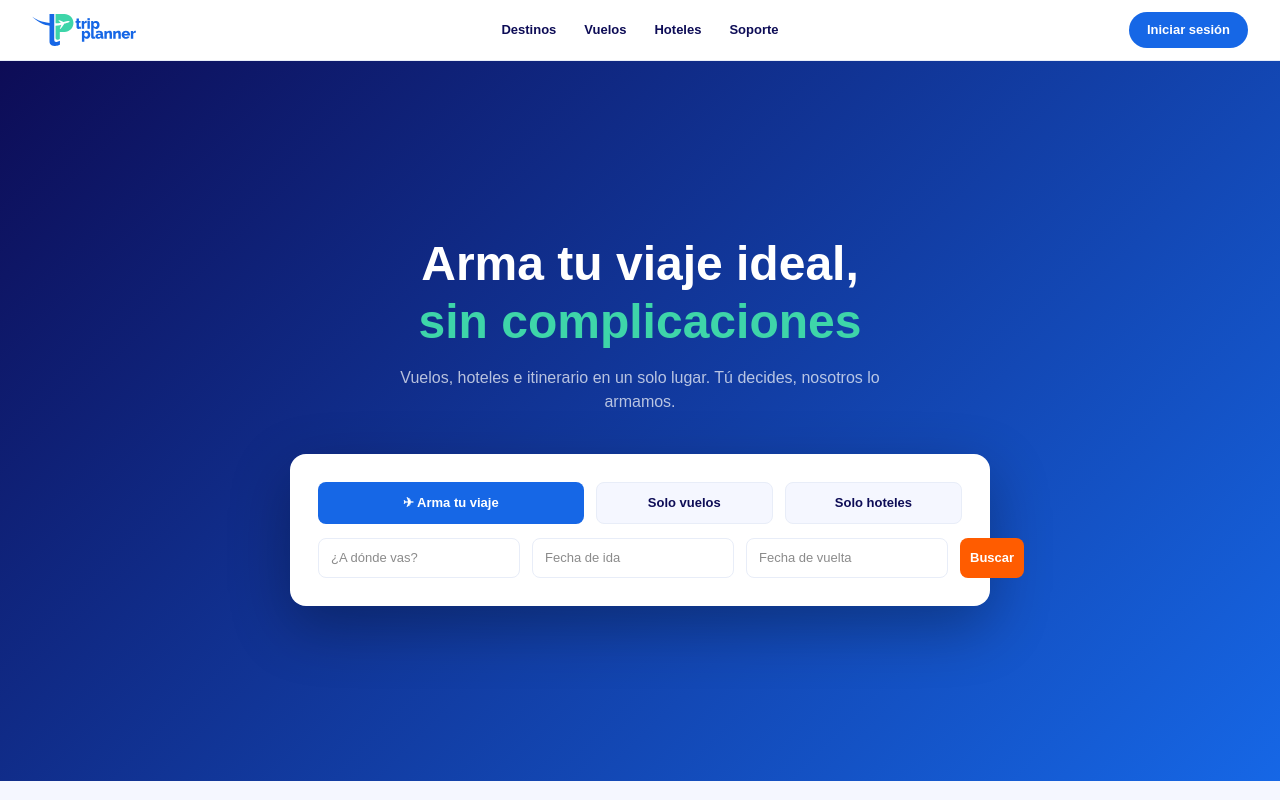
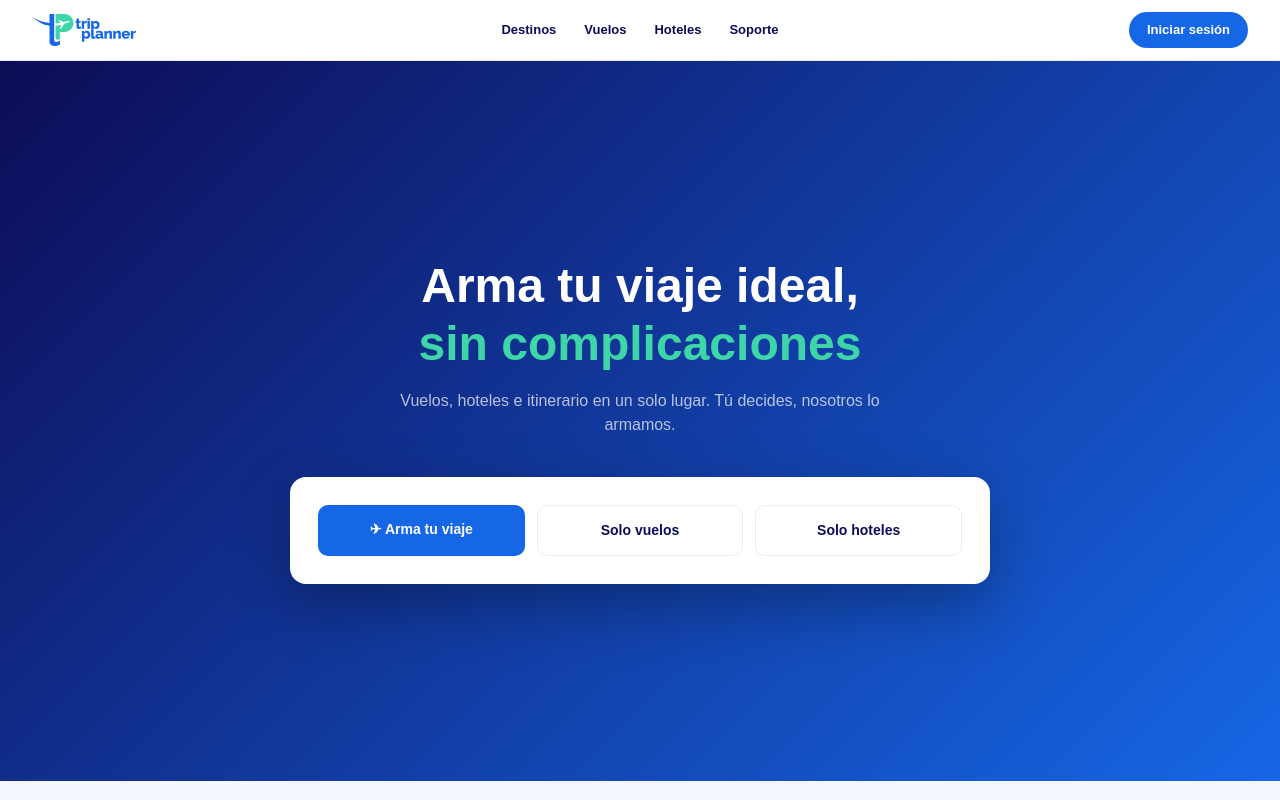
Before and after one commit to barreradionisio/trip-planner, a Next.js app: page / in a window 1280 px wide. Shown: the top 800 px of the page. Built offline with nearby package versions, Linux system fonts and the light colour scheme.

Commit message:
landing page simplificada sin buscador

```diff
--- a/app/page.tsx
+++ b/app/page.tsx
@@ -1,19 +1,20 @@
 "use client";
 
 import Logo from "./components/Logo";
+import Link from "next/link";
 
 export default function Home() {
   return (
     <main>
       <nav style={{background:"#fff", padding:"12px 32px", display:"flex", alignItems:"center", justifyContent:"space-between", borderBottom:"1px solid #e8edf8", position:"relative"}}>
-        <Logo variant="color" />
+        <Link href="/"><Logo variant="color" /></Link>
         <div style={{position:"absolute", left:"50%", transform:"translateX(-50%)", display:"flex", gap:"28px", alignItems:"center"}}>
-          <a href="#" style={{fontSize:"13px", color:"#0D0C56", textDecoration:"none", fontWeight:"600"}}>Destinos</a>
-          <a href="#" style={{fontSize:"13px", color:"#0D0C56", textDecoration:"none", fontWeight:"600"}}>Vuelos</a>
-          <a href="#" style={{fontSize:"13px", color:"#0D0C56", textDecoration:"none", fontWeight:"600"}}>Hoteles</a>
-          <a href="#" style={{fontSize:"13px", color:"#0D0C56", textDecoration:"none", fontWeight:"600"}}>Soporte</a>
+          <Link href="/destinos" style={{fontSize:"13px", color:"#0D0C56", textDecoration:"none", fontWeight:"600"}}>Destinos</Link>
+          <Link href="/vuelos" style={{fontSize:"13px", color:"#0D0C56", textDecoration:"none", fontWeight:"600"}}>Vuelos</Link>
+          <Link href="/hospedaje" style={{fontSize:"13px", color:"#0D0C56", textDecoration:"none", fontWeight:"600"}}>Hoteles</Link>
+          <Link href="/soporte" style={{fontSize:"13px", color:"#0D0C56", textDecoration:"none", fontWeight:"600"}}>Soporte</Link>
         </div>
-        <a href="#" style={{fontSize:"13px", background:"#1667E6", color:"#fff", textDecoration:"none", fontWeight:"700", padding:"8px 18px", borderRadius:"50px"}}>Iniciar sesión</a>
+        <Link href="/login" style={{fontSize:"13px", background:"#1667E6", color:"#fff", textDecoration:"none", fontWeight:"700", padding:"8px 18px", borderRadius:"50px"}}>Iniciar sesión</Link>
       </nav>
 
       <section style={{background:"linear-gradient(135deg,#0D0C56,#1667E6)", minHeight:"90vh", display:"flex", flexDirection:"column", alignItems:"center", justifyContent:"center", padding:"40px 24px", textAlign:"center"}}>
@@ -25,16 +26,10 @@ export default function Home() {
           Vuelos, hoteles e itinerario en un solo lugar. Tú decides, nosotros lo armamos.
         </p>
         <div style={{background:"#fff", borderRadius:"16px", padding:"28px", width:"100%", maxWidth:"700px", boxShadow:"0 20px 60px rgba(0,0,0,0.3)", display:"flex", flexDirection:"column", gap:"14px"}}>
-          <div style={{display:"grid", gridTemplateColumns:"1.5fr 1fr 1fr", gap:"12px"}}>
-            <button style={{padding:"10px", background:"#1667E6", color:"#fff", border:"none", borderRadius:"8px", fontWeight:"700", fontSize:"13px", cursor:"pointer"}}>✈ Arma tu viaje</button>
-            <button style={{padding:"10px", background:"#f5f7ff", color:"#0D0C56", border:"1.5px solid #e8edf8", borderRadius:"8px", fontWeight:"600", fontSize:"13px", cursor:"pointer"}}>Solo vuelos</button>
-            <button style={{padding:"10px", background:"#f5f7ff", color:"#0D0C56", border:"1.5px solid #e8edf8", borderRadius:"8px", fontWeight:"600", fontSize:"13px", cursor:"pointer"}}>Solo hoteles</button>
-          </div>
-          <div style={{display:"grid", gridTemplateColumns:"1.5fr 1fr 1fr 0.7fr", gap:"12px"}}>
-            <input placeholder="¿A dónde vas?" style={{padding:"10px 12px", border:"1.5px solid #e8edf8", borderRadius:"8px", fontSize:"13px", outline:"none", height:"40px"}}/>
-            <input placeholder="Fecha de ida" style={{padding:"10px 12px", border:"1.5px solid #e8edf8", borderRadius:"8px", fontSize:"13px", outline:"none", height:"40px"}}/>
-            <input placeholder="Fecha de vuelta" style={{padding:"10px 12px", border:"1.5px solid #e8edf8", borderRadius:"8px", fontSize:"13px", outline:"none", height:"40px"}}/>
-            <button style={{padding:"10px", background:"#FF5C00", color:"#fff", border:"none", borderRadius:"8px", fontWeight:"800", fontSize:"13px", cursor:"pointer", height:"40px"}}>Buscar</button>
+        <div style={{display:"grid", gridTemplateColumns:"1fr 1fr 1fr", gap:"12px"}}>
+  <Link href="/destinos" style={{padding:"14px", background:"#1667E6", color:"#fff", border:"none", borderRadius:"10px", fontWeight:"700", fontSize:"14px", cursor:"pointer", textDecoration:"none", textAlign:"center"}}>✈ Arma tu viaje</Link>
+  <Link href="/solo-vuelos" style={{padding:"14px", background:"#fff", color:"#0D0C56", border:"1.5px solid #e8edf8", borderRadius:"10px", fontWeight:"600", fontSize:"14px", cursor:"pointer", textDecoration:"none", textAlign:"center"}}>Solo vuelos</Link>
+  <Link href="/solo-hoteles" style={{padding:"14px", background:"#fff", color:"#0D0C56", border:"1.5px solid #e8edf8", borderRadius:"10px", fontWeight:"600", fontSize:"14px", cursor:"pointer", textDecoration:"none", textAlign:"center"}}>Solo hoteles</Link>
 </div>
                </div>
       </section>
@@ -71,7 +66,8 @@ export default function Home() {
             {ciudad:"Tokio", pais:"Japón", emoji:"⛩", precio:"desde $1,200 USD"},
             {ciudad:"Nueva York", pais:"EE.UU.", emoji:"🗽", precio:"desde $650 USD"},
           ].map((d) => (
-            <div key={d.ciudad}
+            <Link key={d.ciudad} href="/destinos" style={{textDecoration:"none"}}>
+              <div
                 style={{borderRadius:"16px", overflow:"hidden", border:"1.5px solid #e8edf8", cursor:"pointer", transition:"transform 0.2s, box-shadow 0.2s"}}
                 onMouseEnter={e => {
                   (e.currentTarget as HTMLElement).style.transform = "translateY(-6px)";
@@ -93,6 +89,7 @@ export default function Home() {
                   <div style={{fontSize:"12px", fontWeight:"700", color:"#1667E6"}}>{d.precio}</div>
                 </div>
               </div>
+            </Link>
           ))}
         </div>
       </section>
@@ -106,17 +103,17 @@ export default function Home() {
           <div>
             <div style={{fontSize:"11px", fontWeight:"700", color:"rgba(255,255,255,0.4)", textTransform:"uppercase", letterSpacing:"0.5px", marginBottom:"12px"}}>Producto</div>
             <div style={{display:"flex", flexDirection:"column", gap:"8px"}}>
-              <a href="#" style={{fontSize:"13px", color:"rgba(255,255,255,0.7)", textDecoration:"none"}}>Arma tu viaje</a>
-              <a href="#" style={{fontSize:"13px", color:"rgba(255,255,255,0.7)", textDecoration:"none"}}>Solo vuelos</a>
-              <a href="#" style={{fontSize:"13px", color:"rgba(255,255,255,0.7)", textDecoration:"none"}}>Solo hoteles</a>
+              <Link href="/destinos" style={{fontSize:"13px", color:"rgba(255,255,255,0.7)", textDecoration:"none"}}>Arma tu viaje</Link>
+              <Link href="/vuelos" style={{fontSize:"13px", color:"rgba(255,255,255,0.7)", textDecoration:"none"}}>Solo vuelos</Link>
+              <Link href="/hospedaje" style={{fontSize:"13px", color:"rgba(255,255,255,0.7)", textDecoration:"none"}}>Solo hoteles</Link>
             </div>
           </div>
           <div>
             <div style={{fontSize:"11px", fontWeight:"700", color:"rgba(255,255,255,0.4)", textTransform:"uppercase", letterSpacing:"0.5px", marginBottom:"12px"}}>Soporte</div>
             <div style={{display:"flex", flexDirection:"column", gap:"8px"}}>
-              <a href="#" style={{fontSize:"13px", color:"rgba(255,255,255,0.7)", textDecoration:"none"}}>Centro de ayuda</a>
-              <a href="#" style={{fontSize:"13px", color:"rgba(255,255,255,0.7)", textDecoration:"none"}}>Contacto</a>
-              <a href="#" style={{fontSize:"13px", color:"rgba(255,255,255,0.7)", textDecoration:"none"}}>Política de privacidad</a>
+              <Link href="/soporte" style={{fontSize:"13px", color:"rgba(255,255,255,0.7)", textDecoration:"none"}}>Centro de ayuda</Link>
+              <Link href="/soporte" style={{fontSize:"13px", color:"rgba(255,255,255,0.7)", textDecoration:"none"}}>Contacto</Link>
+              <Link href="/privacidad" style={{fontSize:"13px", color:"rgba(255,255,255,0.7)", textDecoration:"none"}}>Política de privacidad</Link>
             </div>
           </div>
         </div>
```
Lines whose indentation alone changed are shown as unchanged.
